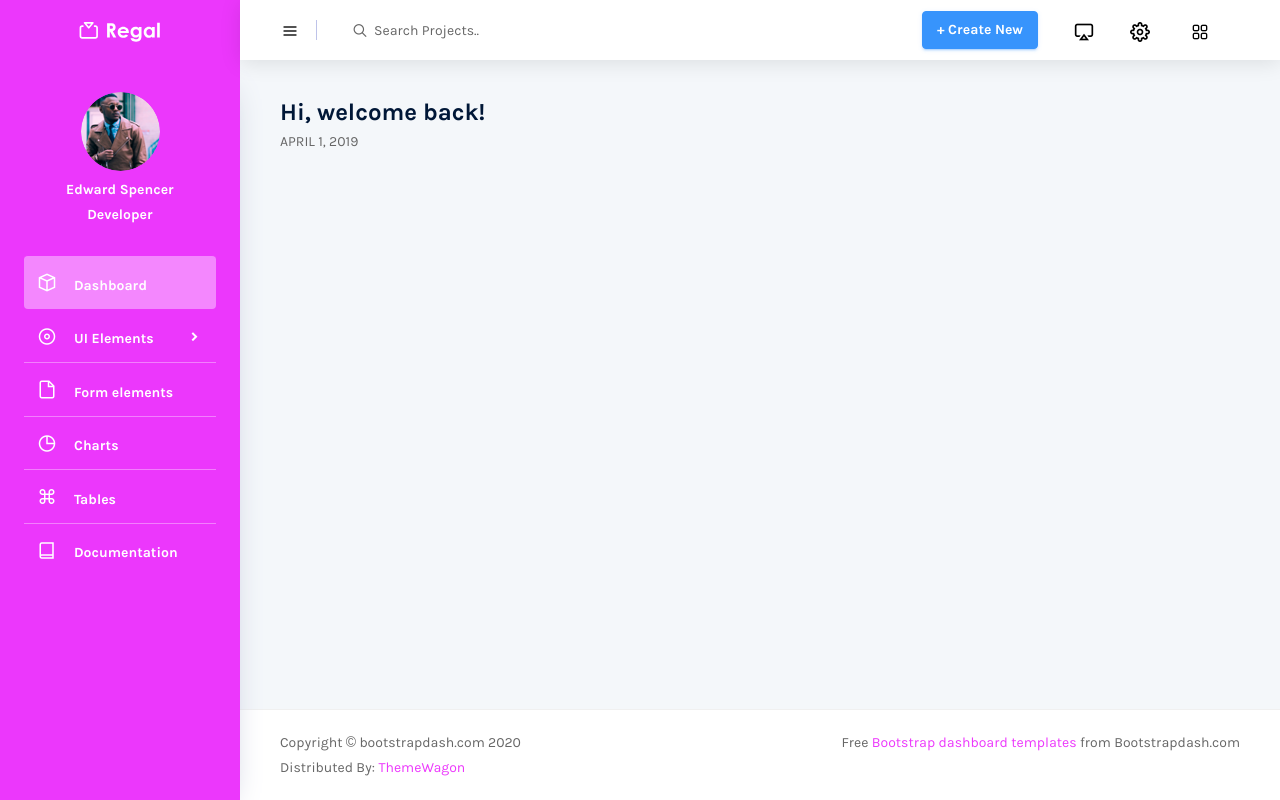
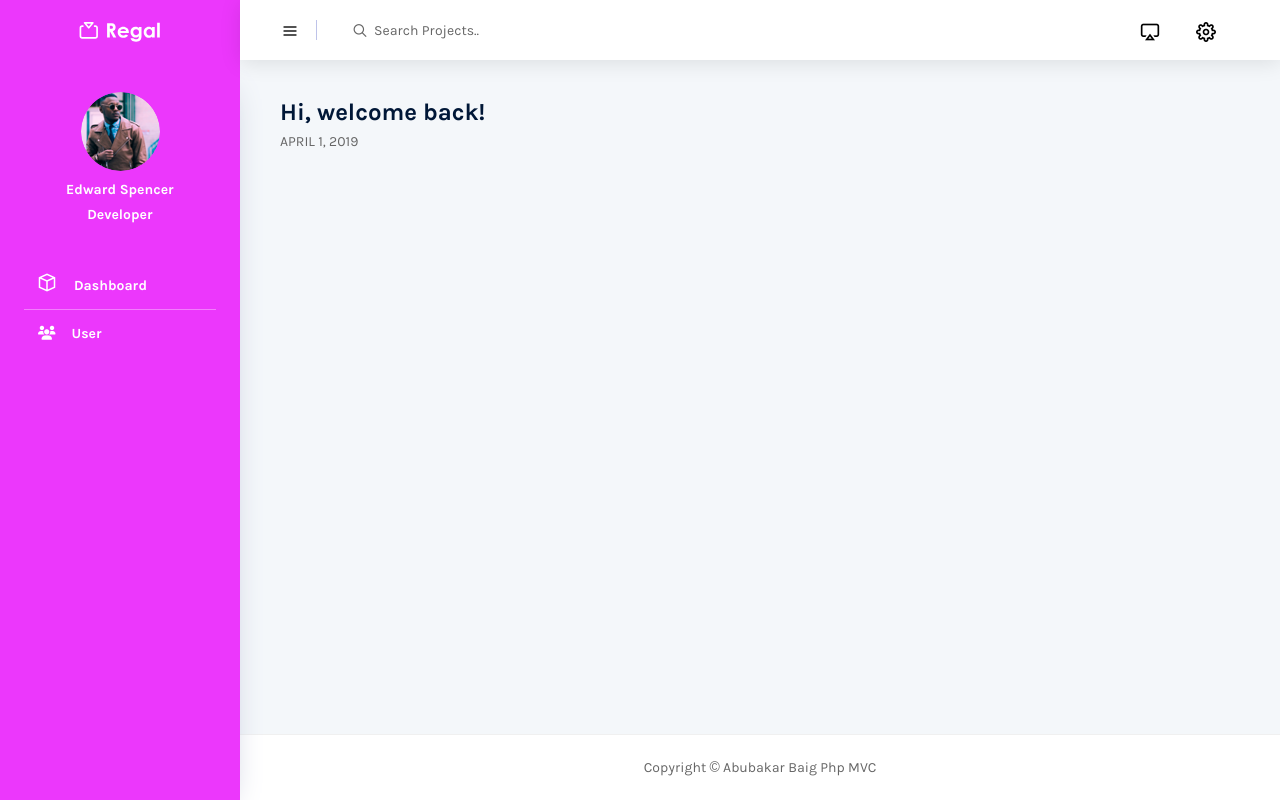
Before and after one commit to Abubakar2211/php-mvc, a PHP site: page / in a window 1280 px wide. Run offline with PHP 8.4, Linux system fonts and the light colour scheme.

Commit message:
Layout Completed UI

```diff
--- a/components/footer.php
+++ b/components/footer.php
@@ -1,14 +1,8 @@
                <!-- partial:partials/_footer.html -->
                 <footer class="footer">
-                    <div class="d-sm-flex justify-content-center justify-content-sm-between">
-                        <span class="text-muted d-block text-center text-sm-left d-sm-inline-block">Copyright ©
-                            bootstrapdash.com 2020</span>
-                        <span class="float-none float-sm-right d-block mt-1 mt-sm-0 text-center"> Free <a
-                                href="https://www.bootstrapdash.com/" target="_blank">Bootstrap dashboard templates</a>
-                            from Bootstrapdash.com</span>
+                    <div class="d-sm-flex justify-content-center justify-content-center">
+                        <span class="text-muted d-block text-center text-sm-left d-sm-inline-block ">Copyright © Abubakar Baig Php MVC</span>
                     </div>
-                    <span class="text-muted d-block text-center text-sm-left d-sm-inline-block mt-2">Distributed By: <a
-                            href="https://www.themewagon.com/" target="_blank">ThemeWagon</a></span>
                 </footer>
 
                 <!-- partial -->
--- a/components/header.php
+++ b/components/header.php
@@ -21,6 +21,10 @@
     <link rel="stylesheet" href="assets/css/style.css">
     <!-- endinject -->
     <link rel="shortcut icon" href="assets/images/favicon.png" />
+    <!-- Font awesome  -->
+    <link rel="stylesheet" href="https://cdnjs.cloudflare.com/ajax/libs/font-awesome/6.7.2/css/all.min.css"
+        integrity="sha512-Evv84Mr4kqVGRNSgIGL/F/aIDqQb7xQ2vcrdIwxfjThSH8CSR7PBEakCr51Ck+w+/U6swU2Im1vVX0SVk9ABhg=="
+        crossorigin="anonymous" referrerpolicy="no-referrer" />
 </head>
 
 <body>
@@ -30,7 +34,7 @@
         <nav class="navbar col-lg-12 col-12 p-0 fixed-top d-flex flex-row">
             <div class="text-center navbar-brand-wrapper d-flex align-items-center justify-content-center">
                 <a class="navbar-brand brand-logo" href="index.html"><img src="assets/images/logo.svg" alt="logo" /></a>
-                <a class="navbar-brand brand-logo-mini" href="index.html"><img src="images/logo-mini.svg"
+                <a class="navbar-brand brand-logo-mini" href="index.html"><img src="assets/images/logo-mini.svg"
                         alt="logo" /></a>
             </div>
             <div class="navbar-menu-wrapper d-flex align-items-center justify-content-end">
@@ -51,9 +55,6 @@
                     </li>
                 </ul>
                 <ul class="navbar-nav navbar-nav-right">
-                    <li class="nav-item dropdown d-lg-flex d-none">
-                        <button type="button" class="btn btn-info font-weight-bold">+ Create New</button>
-                    </li>
                     <li class="nav-item dropdown d-flex">
                         <a class="nav-link count-indicator dropdown-toggle d-flex justify-content-center align-items-center"
                             id="messageDropdown" href="#" data-toggle="dropdown">
@@ -116,11 +117,6 @@
                             </a>
                         </div>
                     </li>
-                    <li class="nav-item dropdown mr-4 d-lg-flex d-none">
-                        <a class="nav-link count-indicatord-flex align-item s-center justify-content-center" href="#">
-                            <i class="icon-grid"></i>
-                        </a>
-                    </li>
                 </ul>
                 <button class="navbar-toggler navbar-toggler-right d-lg-none align-self-center" type="button"
                     data-toggle="offcanvas">
--- a/components/sidebar.php
+++ b/components/sidebar.php
@@ -15,49 +15,31 @@
         </div>
         <ul class="nav">
             <li class="nav-item">
-                <a class="nav-link" href="index.html">
+                <a class="nav-link" href="/">
                     <i class="icon-box menu-icon"></i>
                     <span class="menu-title">Dashboard</span>
                 </a>
             </li>
             <li class="nav-item">
+                <a class="nav-link" href="/user">
+                    <i class="fa-solid fa-users mr-3"></i>
+                    <span class="menu-title">User</span>
+                </a>
+            </li>
+
+            <!-- <li class="nav-item">
                 <a class="nav-link" data-toggle="collapse" href="#ui-basic" aria-expanded="false"
                     aria-controls="ui-basic">
                     <i class="icon-disc menu-icon"></i>
-                    <span class="menu-title">UI Elements</span>
+                    <span class="menu-title">User</span>
                     <i class="menu-arrow"></i>
                 </a>
                 <div class="collapse" id="ui-basic">
                     <ul class="nav flex-column sub-menu">
-                        <li class="nav-item"> <a class="nav-link" href="buttons.html">Buttons</a></li>
-                        <li class="nav-item"> <a class="nav-link" href="typography.html">Typography</a></li>
+                        <li class="nav-item"> <a class="nav-link" href="/user">Buttons</a></li>
+                        <li class="nav-item"> <a class="nav-link" href="/user/create">Buttons</a></li>
                     </ul>
                 </div>
-            </li>
-            <li class="nav-item">
-                <a class="nav-link" href="basic_elements.html">
-                    <i class="icon-file menu-icon"></i>
-                    <span class="menu-title">Form elements</span>
-                </a>
-            </li>
-            <li class="nav-item">
-                <a class="nav-link" href="chartjs.html">
-                    <i class="icon-pie-graph menu-icon"></i>
-                    <span class="menu-title">Charts</span>
-                </a>
-            </li>
-            <li class="nav-item">
-                <a class="nav-link" href="basic-table.html">
-                    <i class="icon-command menu-icon"></i>
-                    <span class="menu-title">Tables</span>
-                </a>
-            </li>
-
-            <li class="nav-item">
-                <a class="nav-link" href="docs/documentation.html">
-                    <i class="icon-book menu-icon"></i>
-                    <span class="menu-title">Documentation</span>
-                </a>
-            </li>
+            </li> -->
         </ul>
     </nav>
--- a/controllers/users/delete-controller.php
+++ b/controllers/users/delete-controller.php
@@ -1,3 +1,3 @@
 <?php
 
-view('user/create-view');
+view('user/delete-view');
--- a/controllers/users/edit-controller.php
+++ b/controllers/users/edit-controller.php
@@ -1,3 +1,3 @@
 <?php
 
-view('user/create-view');
+view('user/edit-view');
--- a/controllers/users/index-controller.php
+++ b/controllers/users/index-controller.php
@@ -1,3 +1,3 @@
 <?php
 
-view('user/create-view');
+view('user/index-view');
--- a/routes.php
+++ b/routes.php
@@ -4,5 +4,8 @@
 return [
     '/' => 'controllers/index-controller.php',
     '/login' => 'controllers/auth/login-controller.php',
-    '/user' => 'controllers/users/user-controller.php'
+    '/user' => 'controllers/users/index-controller.php',
+    '/user-create' => 'controllers/users/create-controller.php',
+    '/user-edit' => 'controllers/users/edit-controller.php',
+    '/user-delete' => 'controllers/users/delete-controller.php',
 ];
```
Also changed, not shown: views/user/create-view.php (+5 -26 lines), views/user/edit-view.php (+42 -0 lines), views/user/index-view.php (+58 -0 lines), views/user/delete-view.php (added).
